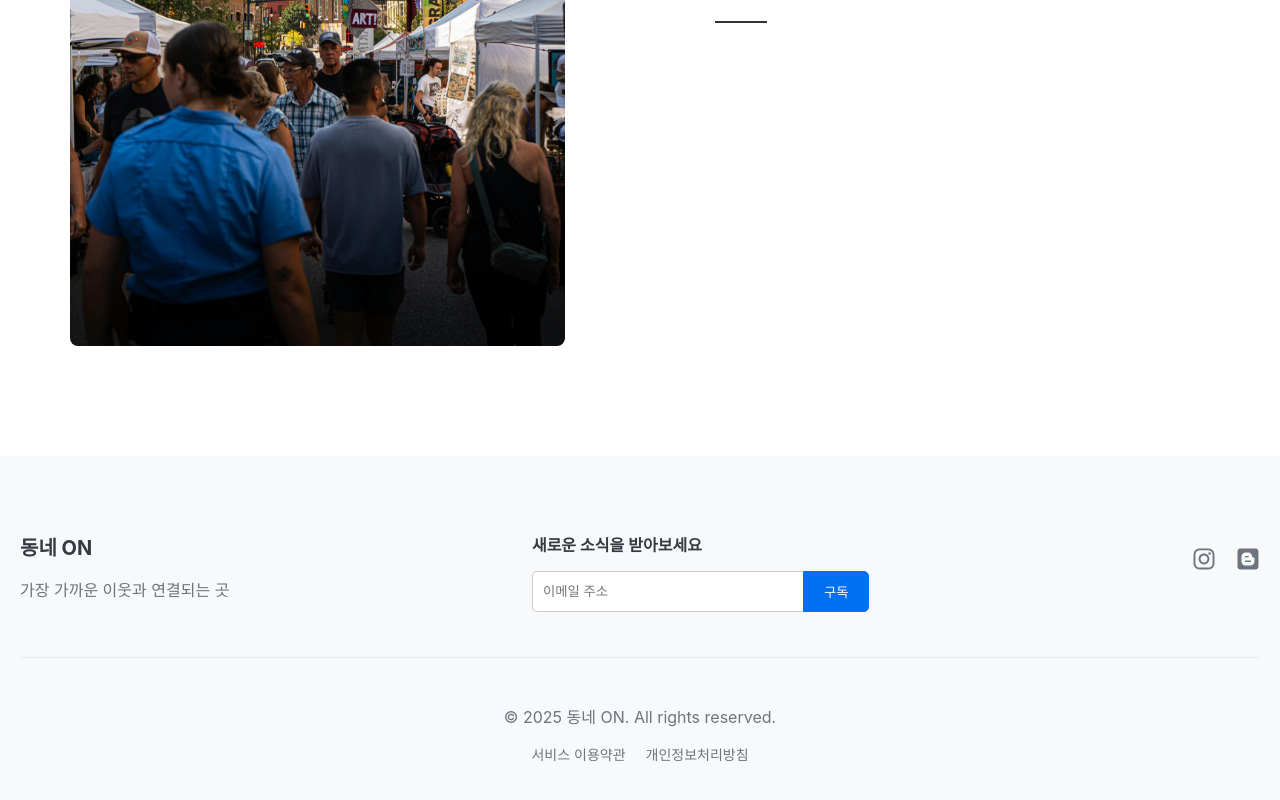
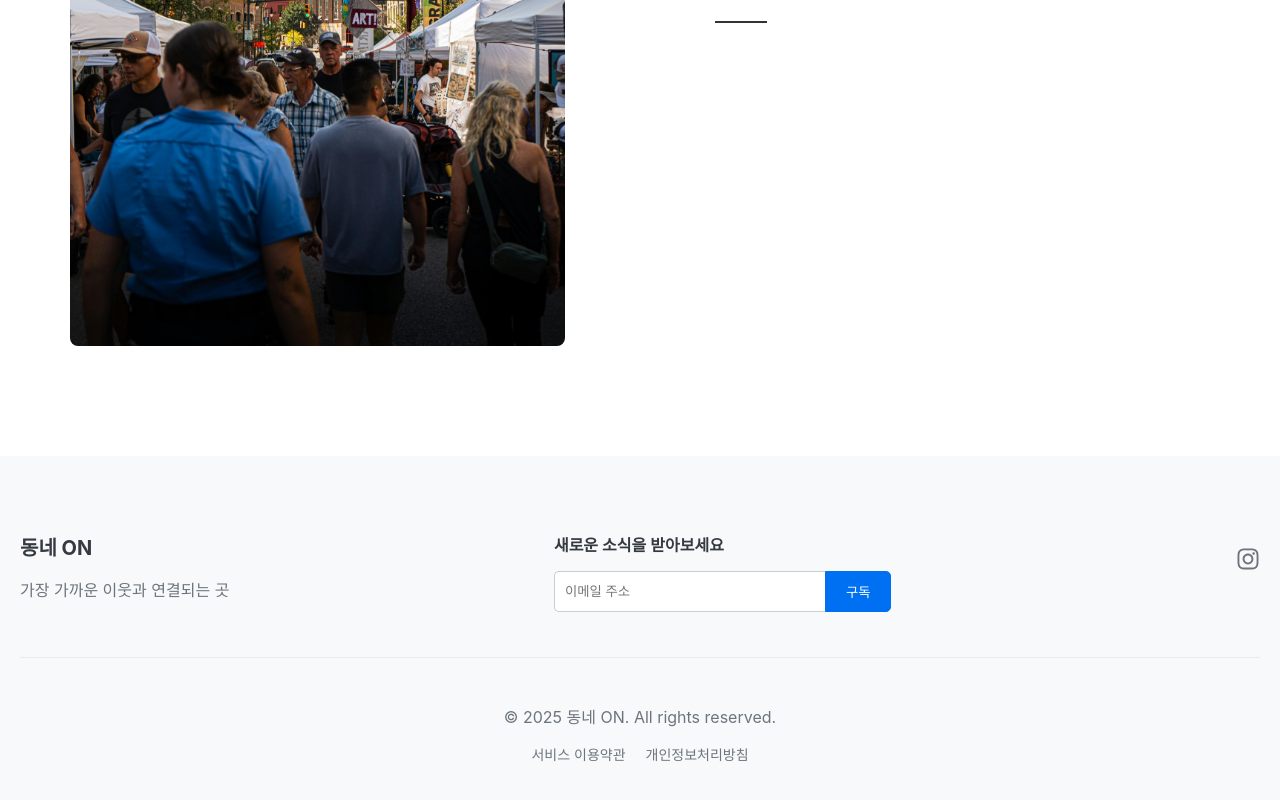
Before and after one commit to neighborhood-on/neighborhood_on, a Next.js app: page / in a window 1280 px wide. Shown: the part 1819-2619 px from the top of the page. Built offline with nearby package versions, Linux system fonts and the light colour scheme.

Commit message:
feat: 협업을 위한 초기 디렉토리 및 보안 설정

```diff
--- a/app/page.tsx
+++ b/app/page.tsx
@@ -1,7 +1,13 @@
 'use client'
 
 import Image from 'next/image'
-import { FaInstagram, FaBlogger, FaRegNewspaper, FaExchangeAlt, FaUsers } from 'react-icons/fa'
+import {
+  FaInstagram,
+  FaBlogger,
+  FaRegNewspaper,
+  FaExchangeAlt,
+  FaUsers,
+} from 'react-icons/fa'
 import { useState, useEffect } from 'react'
 
 export default function Home() {
@@ -33,8 +39,12 @@ export default function Home() {
             <a href="#about">소개</a>
           </nav>
           <div className="auth-buttons">
-            <a href="/login" className="btn btn-secondary">로그인</a>
-            <a href="/signup" className="btn btn-primary">회원가입</a>
+            <a href="/login" className="btn btn-secondary">
+              로그인
+            </a>
+            <a href="/signup" className="btn btn-primary">
+              회원가입
+            </a>
           </div>
         </div>
       </header>
@@ -124,8 +134,9 @@ export default function Home() {
               </form>
             </div>
             <div className="footer-social">
-              <a href="#" aria-label="Instagram"><FaInstagram /></a>
-              <a href="#" aria-label="Blog"><FaBlogger /></a>
+              <a href="#" aria-label="Instagram">
+                <FaInstagram />
+              </a>
             </div>
           </div>
           <div className="footer-legal">
@@ -138,5 +149,5 @@ export default function Home() {
         </div>
       </footer>
     </div>
-  );
+  )
 }
```
Also changed, not shown: 1 other file (tests, documents, lock files or other folders).
